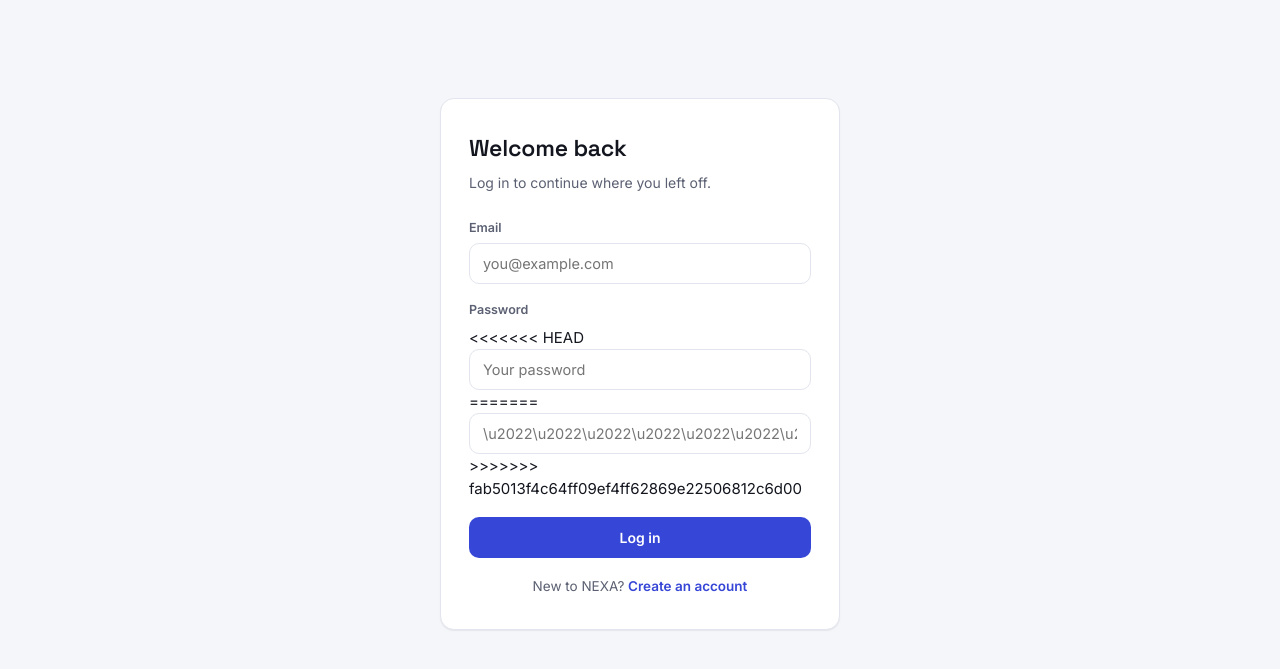
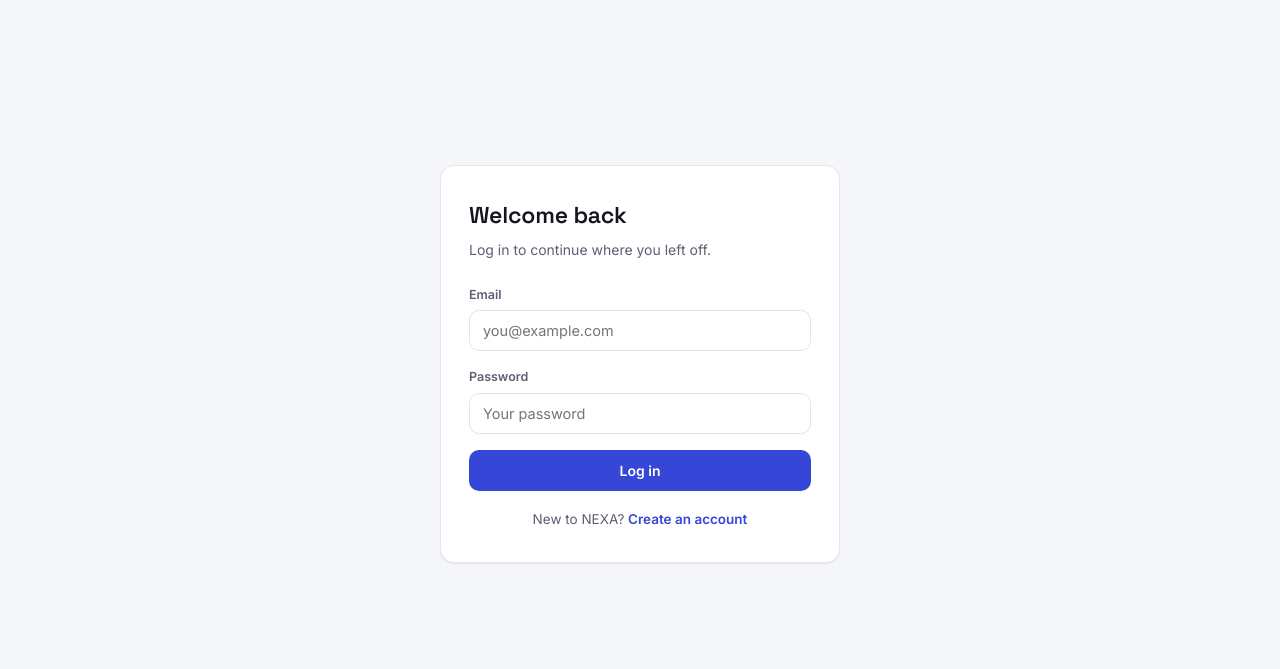
Before and after one commit to nyaura-multi/nexa_teamari, a website: page public/login.html in a window 1280 px wide. Shown: the part 69-738 px from the top of the page. Drawn offline with Linux system fonts and the light colour scheme; no server answers.

Commit message:
Fix merge conflict markers on login page

```diff
--- a/public/login.html
+++ b/public/login.html
@@ -22,11 +22,7 @@
       </div>
       <div class="field">
         <label for="password">Password</label>
-<<<<<<< HEAD
         <input type="password" id="password" name="password" required autocomplete="current-password" placeholder="Your password" />
-=======
-        <input type="password" id="password" name="password" required autocomplete="current-password" placeholder="\u2022\u2022\u2022\u2022\u2022\u2022\u2022\u2022" />
->>>>>>> fab5013f4c64ff09ef4ff62869e22506812c6d00
       </div>
       <button type="submit" class="btn btn-primary btn-block" id="login-btn">Log in</button>
       <div class="auth-foot">New to NEXA? <a href="signup.html">Create an account</a></div>
```
